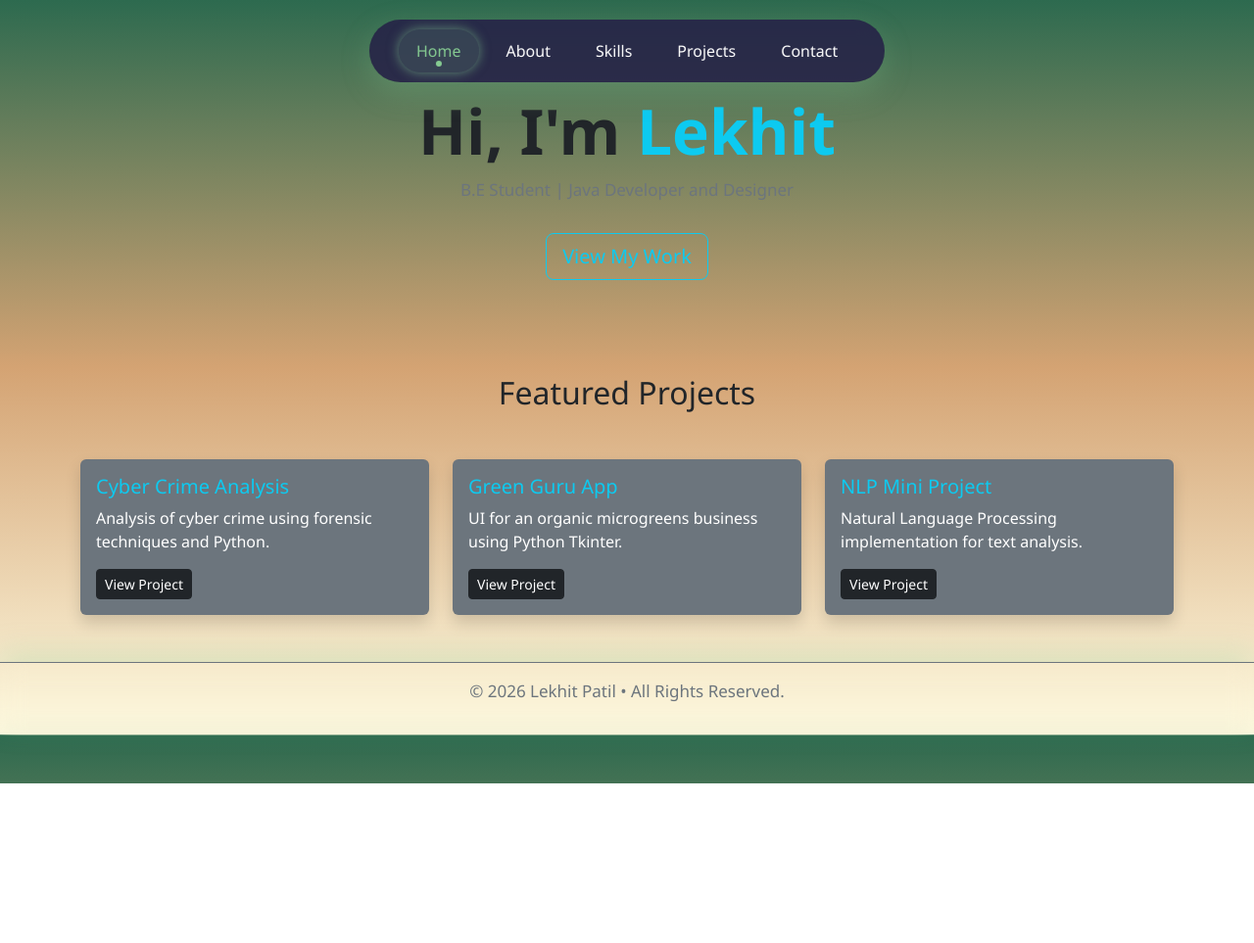
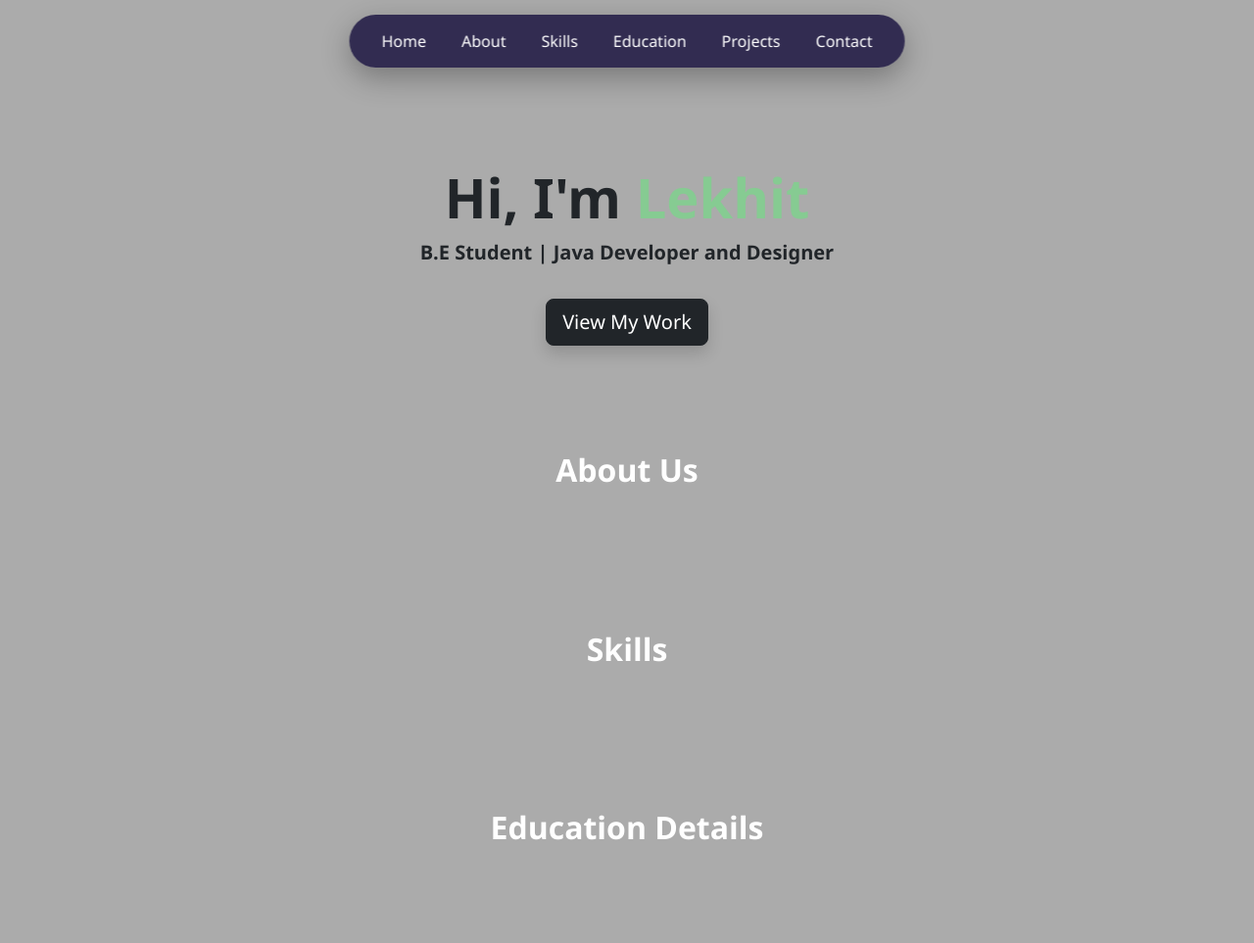
Before and after one commit to lekhitpatil2003/portfolio, a plain HTML site: page new/index.html in a window 1280 px wide. Shown: the top 963 px of the page at 98% size. Before the commit the page ends 800 px from the top, so only its background shows below. Drawn offline with nearby package versions, Linux system fonts and the light colour scheme.

Commit message:
make some changes

```diff
--- a/new/index.html
+++ b/new/index.html
@@ -7,138 +7,83 @@
   <title>Lekhit Portfolio</title>
 
   <link href="https://cdn.jsdelivr.net/npm/bootstrap@5.3.2/dist/css/bootstrap.min.css" rel="stylesheet">
-
-  <style>
-    body {
-      background: linear-gradient(#2D6A4F,#D4A373,#FEFAE0);
-      font-family: 'Segoe UI', sans-serif;
-    }
-
-    /* Floating Navbar */
-    .floating-nav {
-      position: fixed;
-      top: 20px;
-      left: 50%;
-      transform: translateX(-50%);
-      background: rgba(37, 31, 71, 0.85);
-      backdrop-filter: blur(12px);
-      border-radius: 50px;
-      padding: 10px 25px;
-      box-shadow: 0 10px 30px rgba(134, 203, 146, 0.25);
-      z-index: 1000;
-    }
-
-    .floating-nav .nav-link {
-      color: #ffffff;
-      padding: 10px 18px;
-      margin: 0 5px;
-      border-radius: 30px;
-      position: relative;
-      transition: 0.4s;
-    }
-
-    .floating-nav .nav-link::after {
-      content: '';
-      position: absolute;
-      width: 6px;
-      height: 6px;
-      background: #86CB92;
-      border-radius: 50%;
-      bottom: 6px;
-      left: 50%;
-      transform: translateX(-50%) scale(0);
-      transition: 0.3s;
-    }
-
-    .floating-nav .nav-link:hover,
-    .floating-nav .nav-link.active {
-      color: #86CB92;
-      background: rgba(134, 203, 146, 0.15);
-      box-shadow: 0 0 12px rgba(134, 203, 146, 0.6);
-    }
-
-    .floating-nav .nav-link:hover::after,
-    .floating-nav .nav-link.active::after {
-      transform: translateX(-50%) scale(1);
-    }
-
-
-    /*Footer*/
-    /* Glass Footer */
-    .glass-footer {
-      /* background: #2D6A4F; */
-      backdrop-filter: blur(12px);
-      border-top: 2px solid rgba(134, 203, 146, 0.2);
-      box-shadow: 0 -10px 30px rgba(134, 203, 146, 0.25);
-      padding: 10px 0px 0px 0px;
-      color: #ffffff;
-    }
-
-    .text-secondary {
-      font-size: 17px;
-      color: #bfbfbf;
-    }
-  </style>
+  <link rel="stylesheet" href="style.css">
 </head>
 
 <body>
 
   <nav class="floating-nav">
-    <ul class="nav">
-      <li class="nav-item">
-        <a class="nav-link active" href="#home">Home</a>
-      </li>
-      <li class="nav-item">
-        <a class="nav-link" href="#about">About</a>
-      </li>
-      <li class="nav-item">
-        <a class="nav-link" href="#skills">Skills</a>
-      </li>
-      <li class="nav-item">
-        <a class="nav-link" href="#projects">Projects</a>
-      </li>
-      <li class="nav-item">
-        <a class="nav-link" href="#contact">Contact</a>
-      </li>
+    <ul class="nav justify-content-center">
+      <li class="nav-item"><a class="nav-link" href="#home">Home</a></li>
+      <li class="nav-item"><a class="nav-link" href="#about">About</a></li>
+      <li class="nav-item"><a class="nav-link" href="#skills">Skills</a></li>
+      <li class="nav-item"><a class="nav-link" href="#education">Education</a></li>
+      <li class="nav-item"><a class="nav-link" href="#projects">Projects</a></li>
+      <li class="nav-item"><a class="nav-link" href="#contact">Contact</a></li>
     </ul>
   </nav>
-
-  <header class="py-5 text-center mt-5">
+  <!-- Hero Section -->
+  <header id="home" class="hero text-center mt-5">
     <div class="container">
-      <h1 class="display-3 fw-bold">Hi, I'm <span class="text-info">Lekhit</span></h1>
-      <p class="lead text-secondary">B.E Student | Java Developer and Designer</p>
-      <a href="#projects" class="btn btn-outline-info btn-lg mt-3">View My Work</a>
+      <h1 class="display-4 fw-bold">Hi, I'm <span class="text-info">Lekhit</span></h1>
+      <p class="lead text-dark fw-semibold">B.E Student | Java Developer and Designer</p>
+      <a href="#projects" class="btn btn-dark btn-lg mt-3 shadow">View My Work</a>
     </div>
   </header>
 
+  <!-- About Section -->
+  <section id="about" class="py-5">
+    <div class="container">
+      <h2 class="text-center mb-5 fw-bold text-white">About Us</h2>
+    </div>
+  </section>
+
+  <!-- Skill Section -->
+  <section id="skills" class="py-5">
+    <div class="container">
+      <h2 class="text-center mb-5 fw-bold text-white">Skills</h2>
+    </div>
+  </section>
+
+  <!-- Education Section -->
+  <section id="education" class="py-5">
+    <div class="container">
+      <h2 class="text-center mb-5 fw-bold text-white">Education Details</h2>
+    </div>
+  </section>
+
+  <!-- Project Section -->
   <section id="projects" class="py-5">
     <div class="container">
-      <h2 class="text-center mb-5">Featured Projects</h2>
+      <h2 class="text-center mb-5 fw-bold text-white">Featured Projects</h2>
       <div class="row g-4">
-        <div class="col-md-4">
-          <div class="card bg-secondary text-white h-100 border-0 shadow">
-            <div class="card-body">
-              <h5 class="card-title text-info">Cyber Crime Analysis</h5>
-              <p class="card-text">Analysis of cyber crime using forensic techniques and Python.</p>
-              <a href="#" class="btn btn-sm btn-dark">View Project</a>
+        <div class="col-12 col-md-6 col-lg-4">
+          <div class="card bg-dark text-white h-100 border-0 shadow-lg">
+            <div class="card-body p-4">
+              <h5 class="card-title text-info">Interactive Data-Visualization Platform For Health Care</h5>
+              <p class="card-text text-secondary">Analysis of cyber crime using forensic techniques and
+                Python.</p>
+              <a href="#" class="btn btn-sm btn-outline-info">View Details</a>
             </div>
           </div>
         </div>
-        <div class="col-md-4">
-          <div class="card bg-secondary text-white h-100 border-0 shadow">
-            <div class="card-body">
+        <div class="col-12 col-md-6 col-lg-4">
+          <div class="card bg-dark text-white h-100 border-0 shadow-lg">
+            <div class="card-body p-4">
               <h5 class="card-title text-info">Green Guru App</h5>
-              <p class="card-text">UI for an organic microgreens business using Python Tkinter.</p>
-              <a href="#" class="btn btn-sm btn-dark">View Project</a>
+              <p class="card-text text-secondary">UI for an organic microgreens business using Python
+                Tkinter.</p>
+              <a href="#" class="btn btn-sm btn-outline-info">View Details</a>
             </div>
           </div>
         </div>
-        <div class="col-md-4">
-          <div class="card bg-secondary text-white h-100 border-0 shadow">
-            <div class="card-body">
+        <div class="col-12 col-md-6 col-lg-4">
+          <div class="card bg-dark text-white h-100 border-0 shadow-lg">
+            <div class="card-body p-4">
               <h5 class="card-title text-info">NLP Mini Project</h5>
-              <p class="card-text">Natural Language Processing implementation for text analysis.</p>
-              <a href="#" class="btn btn-sm btn-dark">View Project</a>
+              <p class="card-text text-secondary">Natural Language Processing implementation for text
+                analysis.</p>
+              <a href="#" class="btn btn-sm btn-outline-info">View Details</a>
             </div>
           </div>
         </div>
@@ -146,16 +91,23 @@
     </div>
   </section>
 
-  <!-- Footer -->
-  <footer class="py-3 border-top border-secondary glass-footer">
-    <div class="container text-center">
-      <p class="text-secondary">
+  <!-- Contact Section -->
+  <section id="contact" class="py-5">
+    <div class="container">
+      <h2 class="text-center mb-5 fw-bold text-white">Contact Us</h2>
+    </div>
+  </section>
+
+  <!-- Footer Section -->
+  <footer class="glass-footer bg-dark">
+    <div class=" text-center">
+      <p class="mb-0 opacity-75">
         &copy; 2026 Lekhit Patil • All Rights Reserved.
       </p>
     </div>
   </footer>
 
   <script src="https://cdn.jsdelivr.net/npm/bootstrap@5.3.2/dist/js/bootstrap.bundle.min.js"></script>
+</body>
 
-</body>
 </html>
--- /dev/null
+++ b/new/style.css
@@ -0,0 +1,85 @@
+body {
+    background: #ababab;
+    font-family: 'Segoe UI', sans-serif;
+    min-height: 100vh;
+}
+
+/* Floating Navbar - Optimized for Mobile */
+.floating-nav {
+    position: fixed;
+    top: 15px;
+    left: 50%;
+    transform: translateX(-50%);
+    background: rgba(37, 31, 71, 0.9);
+    backdrop-filter: blur(12px);
+    border-radius: 50px;
+    padding: 5px 15px;
+    box-shadow: 0 10px 30px rgba(0, 0, 0, 0.3);
+    z-index: 1000;
+    width: 90%;
+    /* Responsive width */
+    max-width: fit-content;
+}
+
+.floating-nav .nav {
+    flex-wrap: nowrap;
+    /* Prevents snapping to new lines */
+    overflow-x: auto;
+    /* Allows swiping on mobile */
+    scrollbar-width: none;
+    /* Hides scrollbar Firefox */
+}
+
+.floating-nav .nav::-webkit-scrollbar {
+    display: none;
+    /* Hides scrollbar Chrome/Safari */
+}
+
+.floating-nav .nav-link {
+    color: #ffffff;
+    padding: 8px 12px;
+    font-size: 14px;
+    white-space: nowrap;
+    transition: 0.4s;
+}
+
+@media (min-width: 768px) {
+    .floating-nav .nav-link {
+        padding: 10px 18px;
+        font-size: 16px;
+    }
+}
+
+.floating-nav .nav-link:hover,
+.floating-nav .nav-link.active {
+    color: #86CB92;
+}
+
+/* Hero Section Responsive Spacing */
+.hero {
+    padding-top: 120px;
+    padding-bottom: 60px;
+}
+
+/* Card Styling */
+.card {
+    transition: transform 0.3s ease;
+    box-shadow: 0 10px 30px rgba(0, 0, 0, 0.3);
+}
+
+.card:hover {
+    transform: translateY(-6px);
+}
+
+/* Glass Footer */
+.glass-footer {
+    backdrop-filter: blur(12px);
+    border-top: 2px solid rgba(134, 203, 146, 0.2);
+    padding: 20px 0;
+    color: #ffffff;
+}
+
+.text-info {
+    color: #86CB92 !important;
+    /* Matches your theme better */
+}
```
